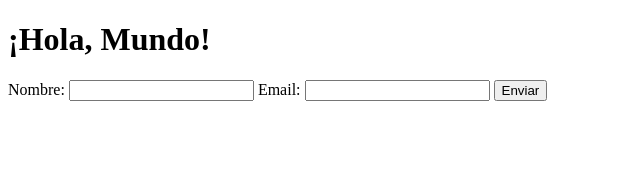
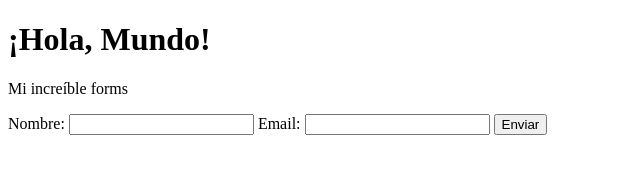
Before and after one commit to KzrysztMansur/Ejercicio-12-tema-12, a plain HTML site: page index.html in a window 1280 px wide. Shown: the whole page, without its empty margins (0-640 px from the left). Drawn offline with Linux system fonts and the light colour scheme.

Commit message:
Update index.html

```diff
--- a/index.html
+++ b/index.html
@@ -7,6 +7,7 @@
 </head>
 <body>
     <h1>¡Hola, Mundo!</h1>
+    <p>Mi increíble forms</p>
     <form id="contact">
         <label for="name">Nombre:</label>
         <input type="text" id="name" name="name" required>
```
